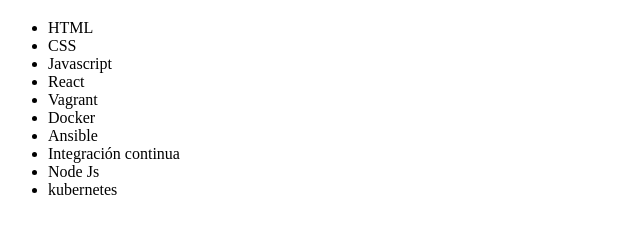
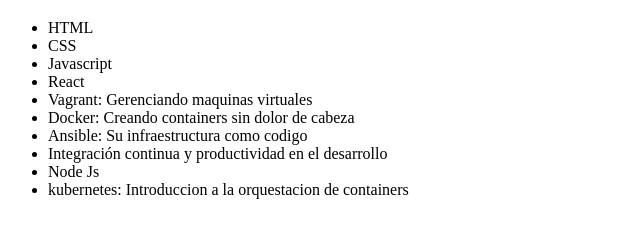
Before and after one commit to DanielBerreondo/alura-git, a plain HTML site: page piloto/index.html in a window 1280 px wide. Shown: the part 61-298 px from the top of the page, without its empty margins (0-640 px from the left). Drawn offline with Linux system fonts and the light colour scheme.

Commit message:
Agregando descripcion a los cursos

```diff
--- a/piloto/index.html
+++ b/piloto/index.html
@@ -15,12 +15,12 @@
         <li>CSS</li>
         <li>Javascript</li>
         <li>React</li>
-        <li> Vagrant </li>
-        <li> Docker </li>
-        <li> Ansible </li>
-        <li> Integración continua </li>
+        <li> Vagrant: Gerenciando maquinas virtuales </li>
+        <li> Docker: Creando containers sin dolor de cabeza </li>
+        <li> Ansible: Su infraestructura como codigo </li>
+        <li> Integración continua y productividad en el desarrollo </li>
         <li>Node Js</li>
-        <li>kubernetes</li>
+        <li>kubernetes: Introduccion a la orquestacion de containers</li>
     </ul>
 </body>
 
```
